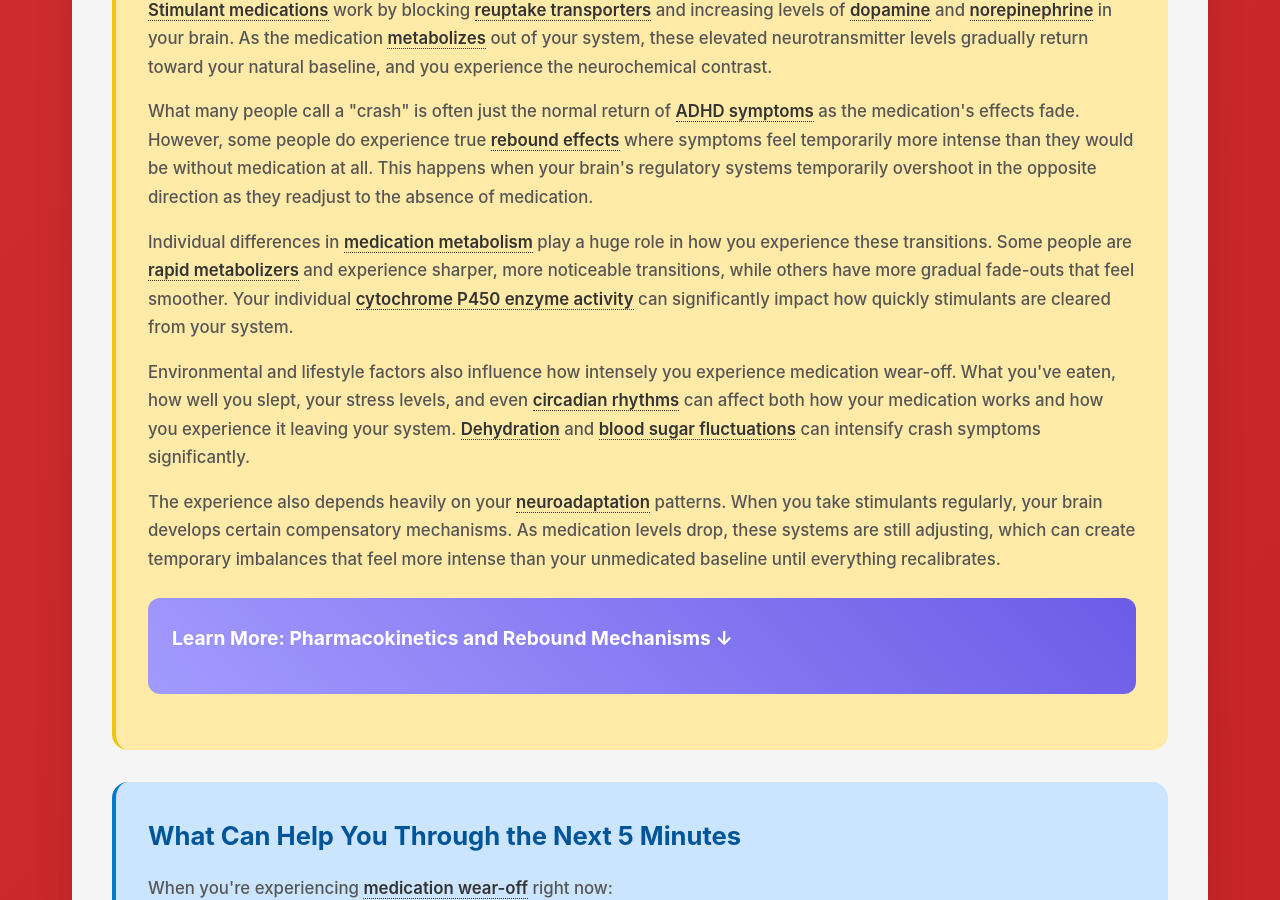
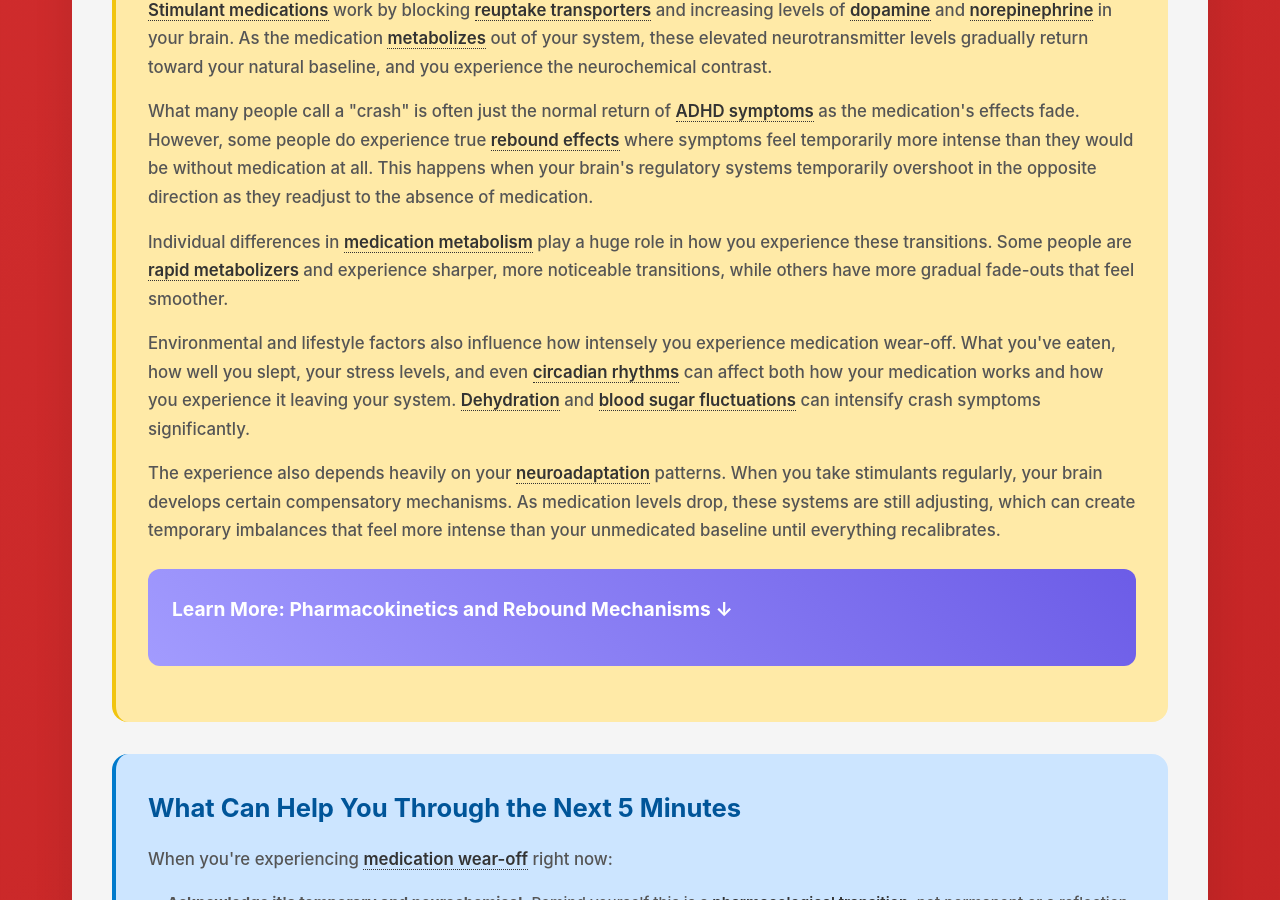
Before and after one commit to neurodivergent-survival-guide/neurodivergent-survival-guide, a Jekyll site: the page built from struggles/stimulant-crash-and-rebound.html, in a window 1280 px wide and 900 px high, scrolled down 1863 px. Built offline with Jekyll 4.4.1, drawn with Linux system fonts in a browser that asks for light colours; some of the changed text lies outside the part shown.

Commit message:
Update stimulant-crash-and-rebound.html

```diff
--- a/struggles/stimulant-crash-and-rebound.html
+++ b/struggles/stimulant-crash-and-rebound.html
@@ -46,7 +46,7 @@
 
         <p>What many people call a "crash" is often just the normal return of <a class="jargon">ADHD symptoms<span class="tooltip">Challenges with attention, impulse control, and executive function that the medication was managing</span></a> as the medication's effects fade. However, some people do experience true <a class="jargon">rebound effects<span class="tooltip">When symptoms temporarily appear stronger than baseline as the body adjusts to medication leaving the system</span></a> where symptoms feel temporarily more intense than they would be without medication at all. This happens when your brain's regulatory systems temporarily overshoot in the opposite direction as they readjust to the absence of medication.</p>
 
-        <p>Individual differences in <a class="jargon">medication metabolism<span class="tooltip">How quickly your body processes and eliminates medication, which varies significantly between people</span></a> play a huge role in how you experience these transitions. Some people are <a class="jargon">rapid metabolizers<span class="tooltip">People whose bodies break down medication faster than average, leading to shorter duration of effects</span></a> and experience sharper, more noticeable transitions, while others have more gradual fade-outs that feel smoother. Your individual <a class="jargon">cytochrome P450 enzyme activity<span class="tooltip">Liver enzymes that break down many medications, with genetic variants affecting processing speed</span></a> can significantly impact how quickly stimulants are cleared from your system.</p>
+        <p>Individual differences in <a class="jargon">medication metabolism<span class="tooltip">How quickly your body processes and eliminates medication, which varies significantly between people</span></a> play a huge role in how you experience these transitions. Some people are <a class="jargon">rapid metabolizers<span class="tooltip">People whose bodies break down medication faster than average, leading to shorter duration of effects</span></a> and experience sharper, more noticeable transitions, while others have more gradual fade-outs that feel smoother.</p>
 
         <p>Environmental and lifestyle factors also influence how intensely you experience medication wear-off. What you've eaten, how well you slept, your stress levels, and even <a class="jargon">circadian rhythms<span class="tooltip">Your body's natural daily biological cycles that affect when you're alert or tired</span></a> can affect both how your medication works and how you experience it leaving your system. <a class="jargon">Dehydration<span class="tooltip">Inadequate fluid levels in your body, which can worsen ADHD symptoms and medication side effects</span></a> and <a class="jargon">blood sugar fluctuations<span class="tooltip">Changes in glucose levels that can affect brain function and mood stability</span></a> can intensify crash symptoms significantly.</p>
 
@@ -119,7 +119,7 @@
             <li>Physical symptoms like severe headaches, nausea, significant <a class="jargon">cardiovascular changes<span class="tooltip">Changes in heart rate, blood pressure, or circulation</span></a>, or other concerning bodily reactions during wear-off periods</li>
             <li>You're considering stopping effective medication solely because of manageable crash effects, rather than working on optimization</li>
             <li><a class="jargon">Medication timing<span class="tooltip">When you take your doses throughout the day</span></a> conflicts significantly with your work, school, or family schedule, creating ongoing stress or functional problems</li>
-            <li>Crashes are getting worse over time despite consistent medication use, or you're needing increasing doses to avoid rebound effects</li>
+
         </ul>
 
         <p>Most prescribers are very familiar with <a class="jargon">stimulant pharmacokinetics<span class="tooltip">How stimulant medications are absorbed, distributed, and eliminated by your body</span></a> and have multiple evidence-based strategies for smoothing out medication curves. This is usually a solvable problem rather than something you need to endure, and optimization often significantly improves quality of life without major medication changes.</p>
```
